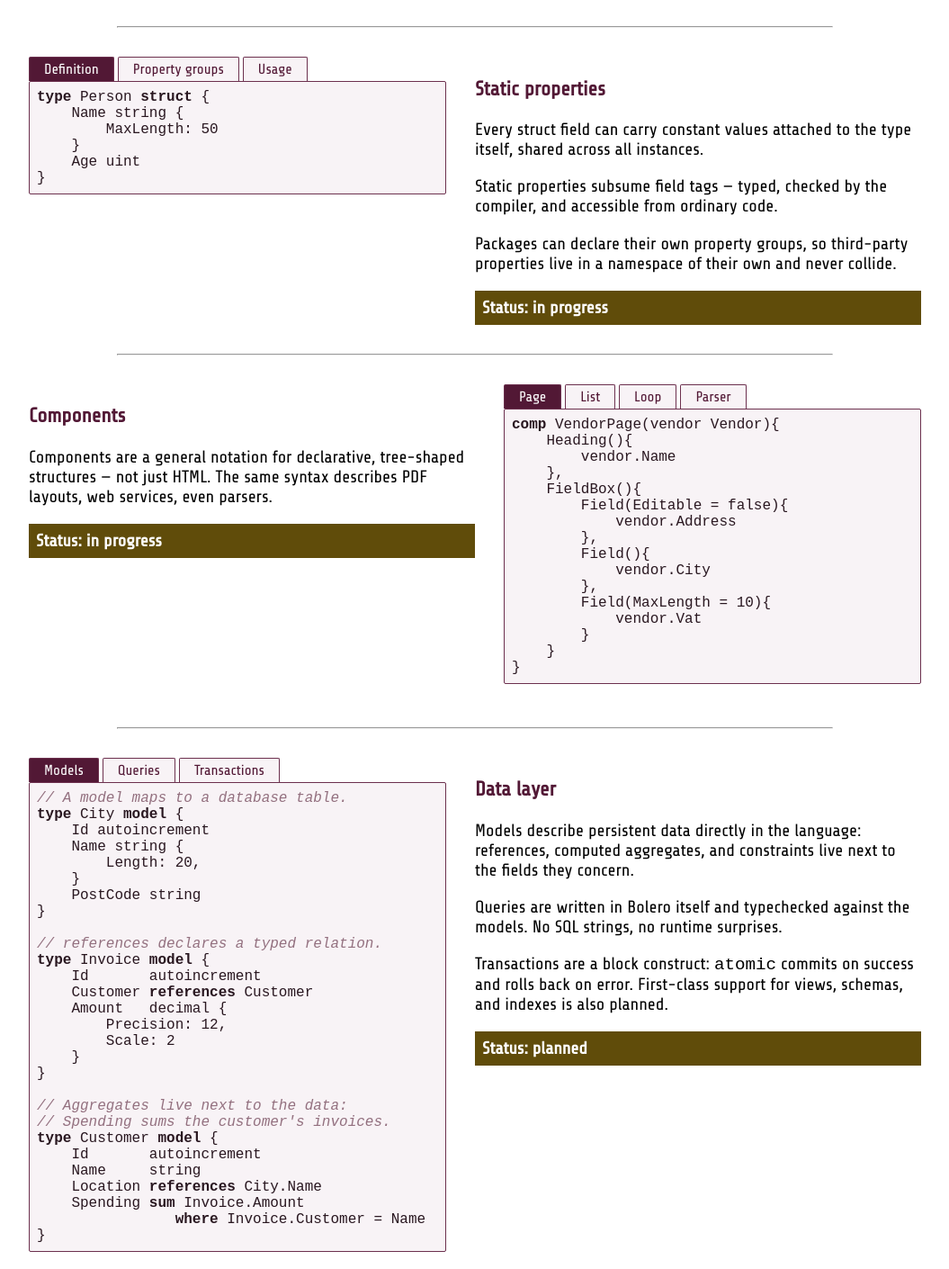
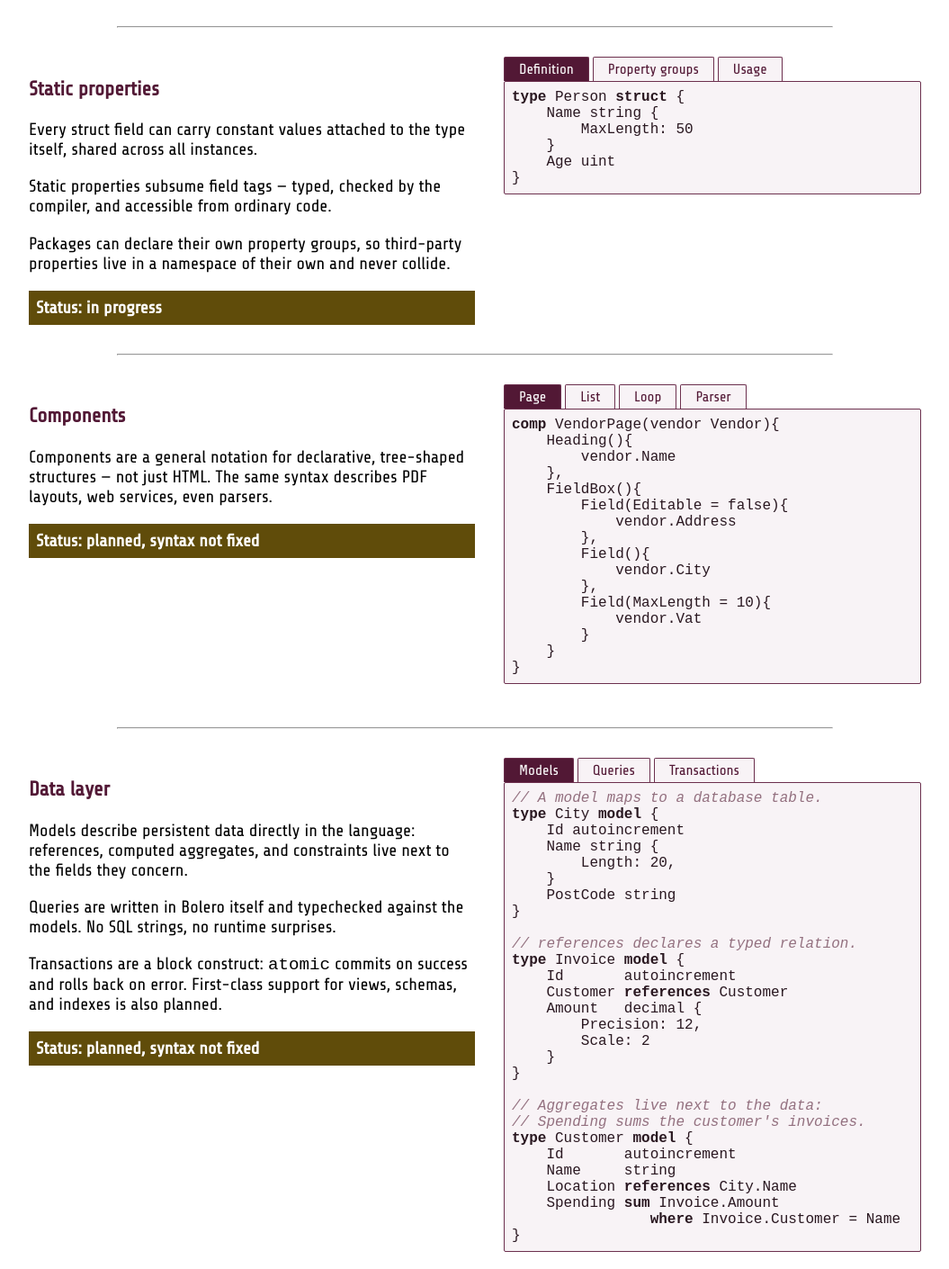
Before and after one commit to bolero-lang/bolero-lang.github.io, a plain HTML site: page index.html in a window 1280 px wide. Shown: the part 704-2114 px from the top of the page at 90% size, without its empty margins (112-1167 px from the left). Drawn offline with Linux system fonts and the light colour scheme.

Commit message:
reorganize

```diff
--- a/index.html
+++ b/index.html
@@ -247,7 +247,7 @@
                         Status: implemented
                     </div>
                 </article>
-                <section class="tabs">
+                <article class="tabs">
                     <header>
                         <label><input type="radio" name="tabs-enums" checked />Definition</label>
                         <label><input type="radio" name="tabs-enums" />Methods</label>
@@ -295,11 +295,32 @@
     }
 }</pre>
                     </article>
-                </section>
+                </article>
             </section>
+
             <hr />
+
             <section class="columns">
-                <section class="tabs">
+                <article>
+                    <h3>Static properties</h3>
+                    <p>
+                        Every struct field can carry constant values attached
+                        to the type itself, shared across all instances.
+                    </p>
+                    <p>
+                        Static properties subsume field tags — typed, checked
+                        by the compiler, and accessible from ordinary code.
+                    </p>
+                    <p>
+                        Packages can declare their own property groups, so
+                        third-party properties live in a namespace of their
+                        own and never collide.
+                    </p>
+                    <div class="status in-progress">
+                        Status: in progress
+                    </div>
+                </article>
+                <article class="tabs">
                     <header>
                         <label><input type="radio" name="tabs-static" checked />Definition</label>
                         <label><input type="radio" name="tabs-static" />Property groups</label>
@@ -345,28 +366,11 @@
     <b>return</b> Person::Name.json.Name
 }</pre>
                     </article>
-                </section>
-                <article>
-                    <h3>Static properties</h3>
-                    <p>
-                        Every struct field can carry constant values attached
-                        to the type itself, shared across all instances.
-                    </p>
-                    <p>
-                        Static properties subsume field tags — typed, checked
-                        by the compiler, and accessible from ordinary code.
-                    </p>
-                    <p>
-                        Packages can declare their own property groups, so
-                        third-party properties live in a namespace of their
-                        own and never collide.
-                    </p>
-                    <div class="status in-progress">
-                        Status: in progress
-                    </div>
                 </article>
             </section>
+
             <hr />
+
             <section class="columns">
                 <article>
                     <h3>Components</h3>
@@ -377,10 +381,10 @@
                         parsers.
                     </p>
                     <div class="status in-progress">
-                        Status: in progress
+                        Status: planned, syntax not fixed
                     </div>
                 </article>
-                <section class="tabs">
+                <article class="tabs">
                     <header>
                         <label><input type="radio" name="tabs-components" checked />Page</label>
                         <label><input type="radio" name="tabs-components" />List</label>
@@ -454,11 +458,35 @@
     }
 }</pre>
                     </article>
-                </section>
+                </article>
             </section>
+
             <hr />
+
             <section class="columns">
-                <section class="tabs">
+                <article>
+                    <h3>Data layer</h3>
+                    <p>
+                        Models describe persistent data directly in the
+                        language: references, computed aggregates, and
+                        constraints live next to the fields they concern.
+                    </p>
+                    <p>
+                        Queries are written in Bolero itself and typechecked
+                        against the models. No SQL strings, no runtime
+                        surprises.
+                    </p>
+                    <p>
+                        Transactions are a block construct: <code>atomic</code>
+                        commits on success and rolls back on error. First-class
+                        support for views, schemas, and indexes is also
+                        planned.
+                    </p>
+                    <div class="status planned">
+                        Status: planned, syntax not fixed
+                    </div>
+                </article>
+                <article class="tabs">
                     <header>
                         <label><input type="radio" name="tabs-query" checked />Models</label>
                         <label><input type="radio" name="tabs-query" />Queries</label>
@@ -522,28 +550,6 @@
     }
 }</pre>
                     </article>
-                </section>
-                <article>
-                    <h3>Data layer</h3>
-                    <p>
-                        Models describe persistent data directly in the
-                        language: references, computed aggregates, and
-                        constraints live next to the fields they concern.
-                    </p>
-                    <p>
-                        Queries are written in Bolero itself and typechecked
-                        against the models. No SQL strings, no runtime
-                        surprises.
-                    </p>
-                    <p>
-                        Transactions are a block construct: <code>atomic</code>
-                        commits on success and rolls back on error. First-class
-                        support for views, schemas, and indexes is also
-                        planned.
-                    </p>
-                    <div class="status planned">
-                        Status: planned
-                    </div>
                 </article>
             </section>
             <hr />
```
